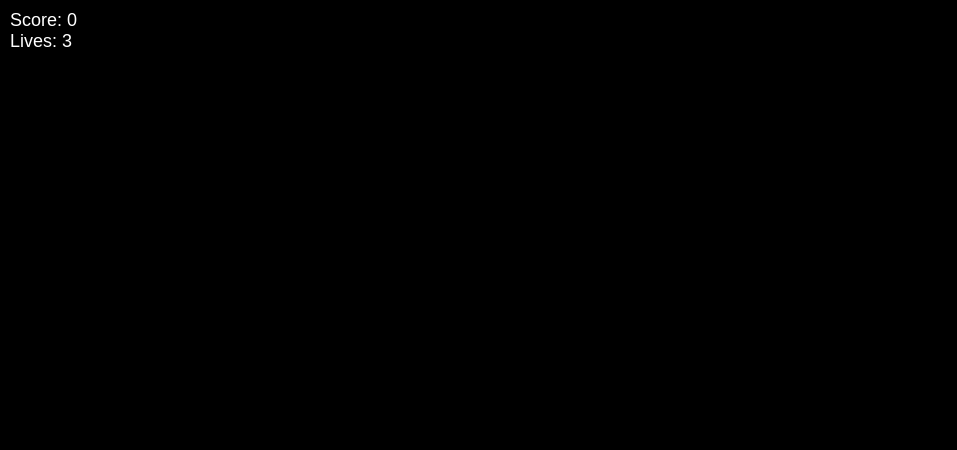
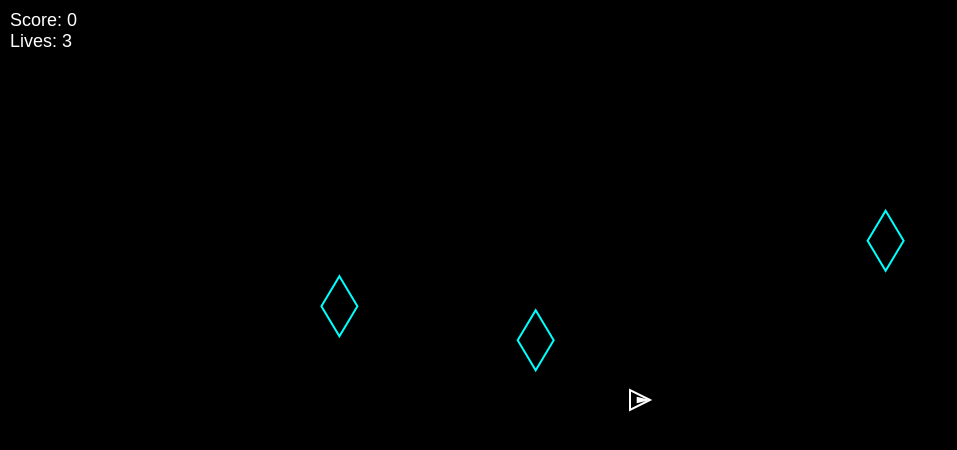
Before and after one commit to JQSH/sim, a plain HTML site: page geometry/gameMechanics.html in a window 1280 px wide. Shown: the whole page, without its empty margins (0-957 px from the left). Drawn offline with Linux system fonts and the light colour scheme.

Commit message:
Update gameMechanics.html

```diff
--- a/geometry/gameMechanics.html
+++ b/geometry/gameMechanics.html
@@ -22,10 +22,21 @@
     <script src="https://jqsh.github.io/sim/geometry/config.js"></script>
     <script src="https://jqsh.github.io/sim/geometry/utils.js"></script>
     <script src="https://jqsh.github.io/sim/geometry/graphics.js"></script>
-    <script src="https://jqsh.github.io/sim/geometry/input.js"></script>
-    <script src="https://jqsh.github.io/sim/geometry/enemyAI.js"></script>
-    <script src="https://jqsh.github.io/sim/geometry/ui.js"></script>
-    <script src="https://jqsh.github.io/sim/geometry/audio.js"></script>
+
+    <script>
+        window.onload = () => {
+            const canvas = document.getElementById('gameCanvas');
+            canvas.width = window.innerWidth;
+            canvas.height = window.innerHeight;
+
+            window.addEventListener('resize', () => {
+                canvas.width = window.innerWidth;
+                canvas.height = window.innerHeight;
+            });
+
+            GameMechanics.startGame(canvas);
+        };
+    </script>
 
     <script id="gameMechanicsModule">
     class GameMechanics {
@@ -36,6 +47,13 @@
         this.bullets = [];
         this.score = 0;
         this.lives = 3;
+        this.lastFireTime = 0;
+
+        this.graphics = new Graphics(canvas);
+        this.input = new InputManager();
+        this.enemyAI = new EnemyAIManager();
+        this.ui = new UI();
+        this.audio = new AudioManager();
     }
 
     static startGame(canvas) {
@@ -48,7 +66,7 @@
             x: this.canvas.width / 2,
             y: this.canvas.height / 2,
             size: 20,
-                speed: 5,
+            speed: CONFIG.PLAYER_SPEED,
             angle: 0,
             recentMovements: []
         };
@@ -80,6 +98,27 @@
         }
     }
 
+    shootBullet(shootingDirection) {
+        const currentTime = Date.now();
+        if (currentTime - this.lastFireTime < CONFIG.FIRE_RATE) return;
+
+        this.lastFireTime = currentTime;
+
+        let shootAngle;
+        if (shootingDirection.x !== 0 || shootingDirection.y !== 0) {
+            shootAngle = Math.atan2(shootingDirection.y, shootingDirection.x);
+        } else {
+            return; // Don't shoot if no direction
+        }
+
+        this.bullets.push({
+            x: this.player.x + Math.cos(shootAngle) * this.player.size,
+            y: this.player.y + Math.sin(shootAngle) * this.player.size,
+            angle: shootAngle,
+            speed: CONFIG.BULLET_SPEED
+        });
+    }
+
     updateBullets() {
         for (let i = this.bullets.length - 1; i >= 0; i--) {
             const bullet = this.bullets[i];
@@ -90,26 +129,6 @@
                 this.bullets.splice(i, 1);
             }
         }
-        }
-
-        spawnEnemy(type) {
-            let x, y;
-            const safeDistance = 200;
-            const centerSafeZone = 100;
-
-            do {
-                x = Math.random() * this.canvas.width;
-                y = Math.random() * this.canvas.height;
-            } while (
-                (Math.abs(x - this.canvas.width / 2) < centerSafeZone && Math.abs(y - this.canvas.height / 2) < centerSafeZone) ||
-                (Math.sqrt(Math.pow(x - this.player.x, 2) + Math.pow(y - this.player.y, 2)) < safeDistance)
-            );
-
-            const enemyProps = type === 'diamond'
-                ? { size: 30, width: 18, speed: 2, color: 'cyan', points: 50, avoidBullets: false }
-                : { size: 25, speed: 3, color: 'green', points: 100, avoidBullets: true };
-
-            this.enemies.push({ x, y, type, ...enemyProps });
     }
 
     checkCollisions() {
@@ -124,7 +143,6 @@
                     this.bullets.splice(i, 1);
                     this.enemies.splice(j, 1);
                     this.score += enemy.points;
-                        this.updateUI();
                     break;
                 }
             }
@@ -137,10 +155,8 @@
             const distance = Math.sqrt(dx * dx + dy * dy);
             if (distance < this.player.size / 2 + enemy.size / 2) {
                 this.lives--;
-                    this.updateUI();
                 if (this.lives <= 0) {
-                        alert("Game Over! Your score: " + this.score);
-                        this.resetGame();
+                    this.gameOver();
                 } else {
                     this.playerDied();
                 }
@@ -158,6 +174,11 @@
         this.player.recentMovements = [];
     }
 
+    gameOver() {
+        console.log("Game Over! Your score: " + this.score);
+        this.resetGame();
+    }
+
     resetGame() {
         this.score = 0;
         this.lives = 3;
@@ -167,37 +188,55 @@
         this.player.y = this.canvas.height / 2;
         this.player.angle = 0;
         this.player.recentMovements = [];
-            this.updateUI();
     }
 
-        updateUI() {
-            document.getElementById('score').textContent = "Score: " + this.score;
-            document.getElementById('lives').textContent = "Lives: " + this.lives;
+    update() {
+        this.input.update();
+        const movement = this.input.getMovement();
+        const shootingDirection = this.input.getShootingDirection();
+
+        this.updatePlayer(movement);
+        if (this.input.isFirePressed()) {
+            this.shootBullet(shootingDirection);
+        }
+
+        this.enemyAI.updateEnemies(this.enemies, this.player, this.bullets);
+
+        const currentTime = Date.now();
+        const spawnedEnemies = this.enemyAI.checkEnemySpawns(currentTime, this.score);
+        spawnedEnemies.forEach(type => {
+            const enemy = this.enemyAI.spawnEnemy(type, this.canvas.width, this.canvas.height, this.player.x, this.player.y);
+            this.enemies.push(enemy);
+        });
+
+        this.updateBullets();
+        this.checkCollisions();
+
+        if (this.ui) {
+            this.ui.updateScore(this.score);
+            this.ui.updateLives(this.lives);
+        }
+    }
+
+    render() {
+        this.graphics.clear();
+        this.graphics.drawEnvironment();
+        this.graphics.drawPlayer(this.player);
+        this.enemies.forEach(enemy => this.graphics.drawEnemy(enemy));
+        this.bullets.forEach(bullet => this.graphics.drawBullet(bullet));
     }
 
     gameLoop() {
-            this.updateBullets();
-            this.checkCollisions();
-
-            if (Math.random() < 0.02) {
-                this.spawnEnemy(Math.random() < 0.7 ? 'diamond' : 'square');
-            }
-
+        this.update();
+        this.render();
         requestAnimationFrame(() => this.gameLoop());
     }
 }
     </script>
 
-    <script>
-    function initGameMechanicsTest() {
-        const canvas = document.getElementById('gameCanvas');
-        canvas.width = window.innerWidth;
-        canvas.height = window.innerHeight;
-
-        GameMechanics.startGame(canvas);
-    }
-
-    window.onload = initGameMechanicsTest;
-    </script>
+    <script src="https://jqsh.github.io/sim/geometry/input.js"></script>
+    <script src="https://jqsh.github.io/sim/geometry/enemyAI.js"></script>
+    <script src="https://jqsh.github.io/sim/geometry/ui.js"></script>
+    <script src="https://jqsh.github.io/sim/geometry/audio.js"></script>
 </body>
 </html>
```
Lines whose indentation alone changed are shown as unchanged.
